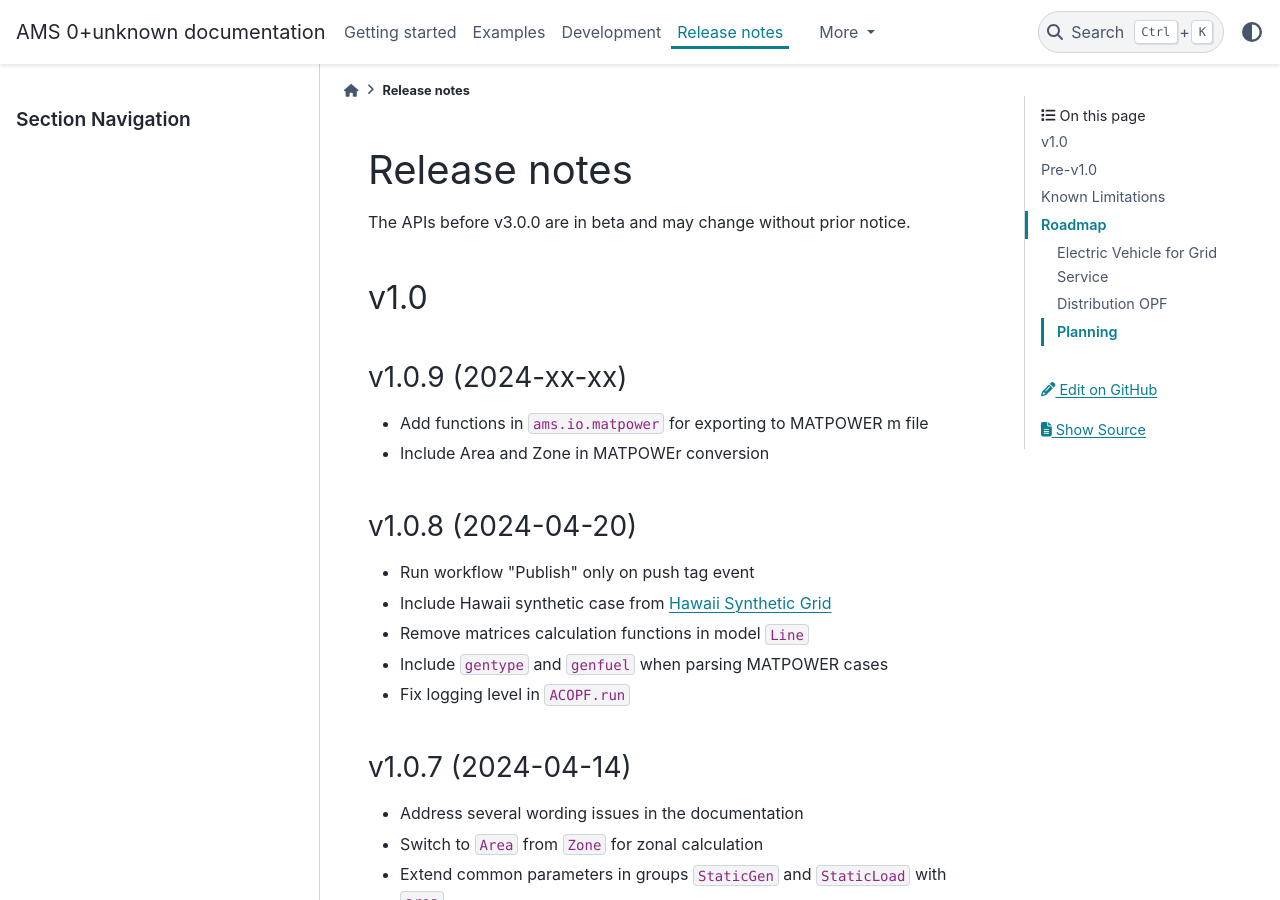
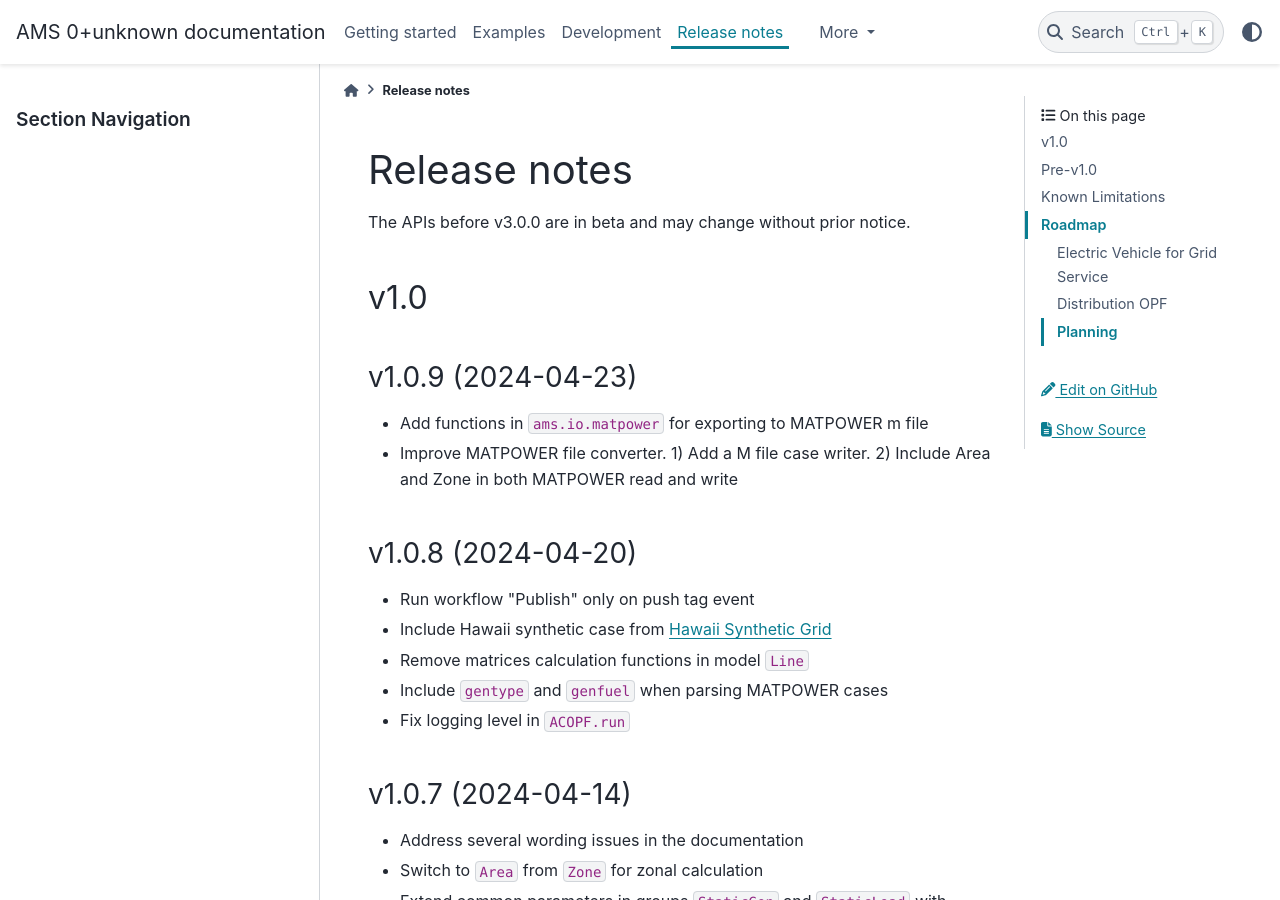
Before and after one commit to CURENT/ams, a Sphinx documentation site: the page built from docs/source/release-notes.rst, in a window 1280 px wide and 900 px high. Built offline with Sphinx 7.4.7 and the PyData theme 0.15.4, drawn with Linux system fonts in a browser that asks for light colours; pages that are not in the unit, such as notebooks, are missing from menus.

Commit message:
Update release notes

```diff
--- a/docs/source/release-notes.rst
+++ b/docs/source/release-notes.rst
@@ -9,11 +9,12 @@ The APIs before v3.0.0 are in beta and may change without prior notice.
 v1.0
 ==========
 
-v1.0.9 (2024-xx-xx)
+v1.0.9 (2024-04-23)
 --------------------
 
 - Add functions in ``ams.io.matpower`` for exporting to MATPOWER m file
-- Include Area and Zone in MATPOWEr conversion
+- Improve MATPOWER file converter. 1) Add a M file case writer. 2) Include Area and
+  Zone in both MATPOWER read and write
 
 v1.0.8 (2024-04-20)
 --------------------
```
